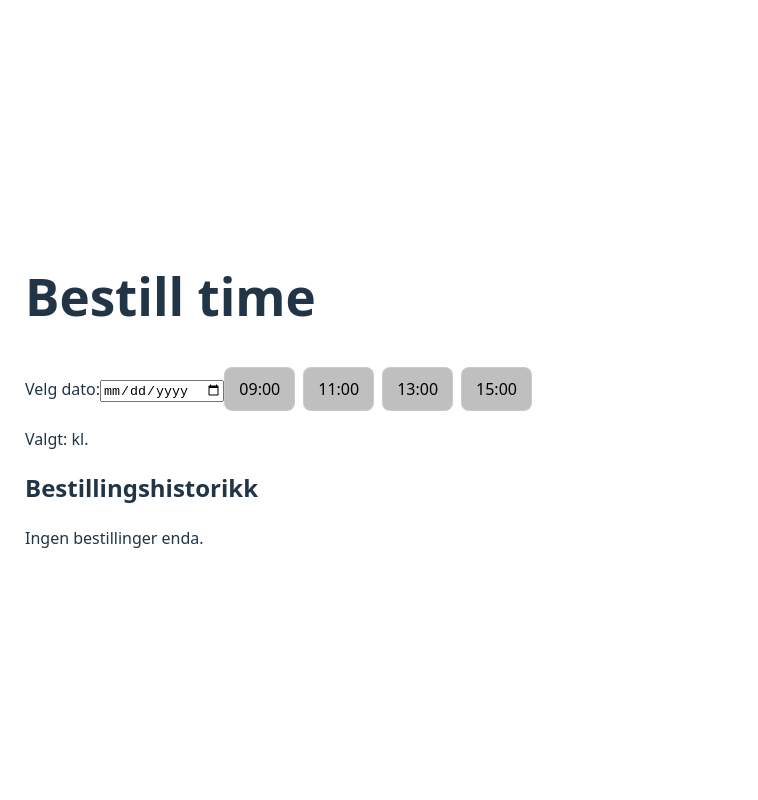
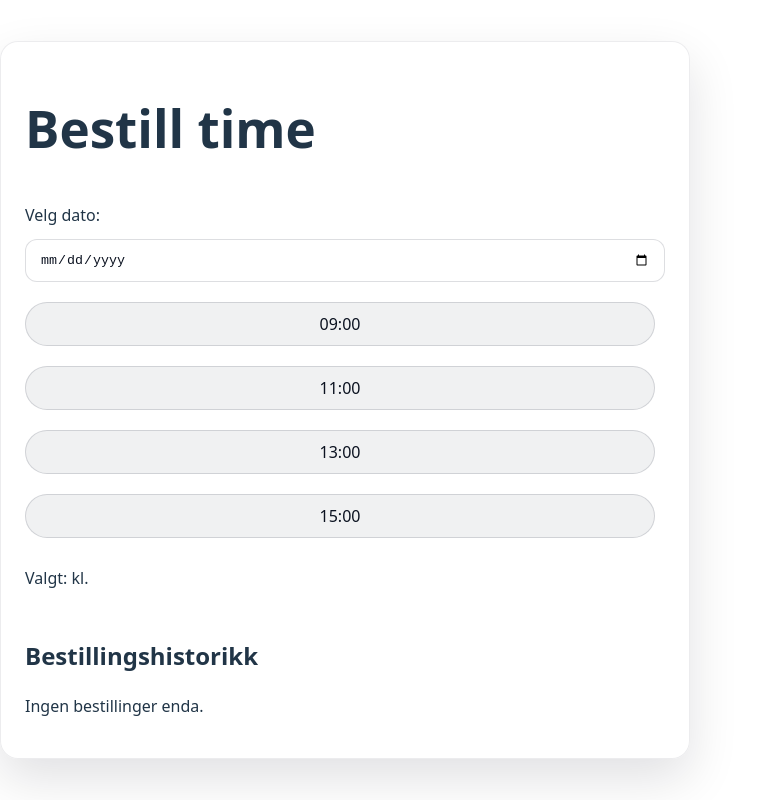
Before and after one commit to showzky/booking-page, a React (Vite) app in the folder booking-page/: page / in a window 1280 px wide. Shown: the whole page, without its empty margins (0-758 px from the left). Built offline with nearby package versions, Linux system fonts and the light colour scheme.

Commit message:
Moved history list to BookingHistory component

```diff
--- a/booking-page/src/App.module.css
+++ b/booking-page/src/App.module.css
@@ -1,37 +1,128 @@
-/**/
+/* ADD THIS */
+/* NOTE: We only use these existing selectors:
+   .App, .timeButton, .selected, .confirmation
+   (Inputs + the confirm button are styled via nested selectors.) */
 
+/* ADD THIS */
+.App {
+  width: min(640px, 92vw);
+  margin: 32px auto;
+  padding: 24px;
+  border-radius: 18px;
 
-/*button style*/
-.selected{
-    padding: 10px 20px;
-    border-radius: 5px;
-    cursor: pointer;
-    background-color: #4CAF50;
-    color: white;
-    border: 2px solid #45a049;
-}
+  /* Card look */
+  background: rgba(255, 255, 255, 0.92);
+  border: 1px solid rgba(15, 23, 42, 0.08);
+  box-shadow:
+    0 20px 50px rgba(2, 6, 23, 0.12),
+    0 1px 0 rgba(255, 255, 255, 0.6) inset;
 
-.App {
-    width: min(520px, 92vw);
-    padding: 24px;
-    border-radius: 16px;
-    background: rgba(255, 255, 255, 0.06);
-    border: 1px solid rgba(255, 255, 255, 0.1);
-}
-
-.timeButton {
-  margin: 8px 8px 0 0;
-  padding: 10px 14px;
-  border-radius: 8px;
-  border: 1px solid rgba(255, 255, 255, 0.18);
-  background: rgba(0, 0, 0, 0.25);
+  /* Mobile-friendly spacing */
+  display: grid;
+  gap: 12px;
 }
 
 /* ADD THIS */
+/* Clean inputs (date + text) */
+.App input[type='date'],
+.App input[type='text'] {
+  width: 100%;
+  box-sizing: border-box;
+  padding: 12px 14px;
+  border-radius: 12px;
+  border: 1px solid rgba(15, 23, 42, 0.14);
+  background: rgba(255, 255, 255, 0.98);
+  color: #0b1220;
+  outline: none;
+}
+
+/* ADD THIS */
+.App input[type='date']:focus,
+.App input[type='text']:focus {
+  border-color: rgba(76, 175, 80, 0.55);
+  box-shadow: 0 0 0 4px rgba(76, 175, 80, 0.18);
+}
+
+/* ADD THIS */
+/* Pill / chip button (default time button) */
+.timeButton {
+  margin: 8px 10px 0 0;
+  padding: 10px 14px;
+  border-radius: 999px;
+
+  border: 1px solid rgba(15, 23, 42, 0.14);
+  background: rgba(15, 23, 42, 0.06);
+  color: #0b1220;
+
+  cursor: pointer;
+  transition: transform 120ms ease, background-color 120ms ease, border-color 120ms ease;
+}
+
+/* ADD THIS */
+.timeButton:hover {
+  background: rgba(15, 23, 42, 0.09);
+  border-color: rgba(15, 23, 42, 0.22);
+  transform: translateY(-1px);
+}
+
+/* ADD THIS */
+.timeButton:active {
+  transform: translateY(0px);
+}
+
+/* ADD THIS */
+/* Active time button (must be green) */
+.selected {
+  margin: 8px 10px 0 0;
+  padding: 10px 14px;
+  border-radius: 999px;
+
+  cursor: pointer;
+  background-color: #4CAF50;
+  color: white;
+  border: 1px solid rgba(0, 0, 0, 0.08);
+  box-shadow: 0 12px 26px rgba(76, 175, 80, 0.28);
+}
+
+/* ADD THIS */
+.selected:hover {
+  background-color: #43a047;
+}
+
+/* ADD THIS */
+/* Confirmation area (inputs + big CTA button inside) */
 .confirmation {
-  margin-top: 16px;
+  margin-top: 8px;
   padding: 16px;
+  border-radius: 16px;
+  background: rgba(15, 23, 42, 0.04);
+  border: 1px solid rgba(15, 23, 42, 0.08);
+}
+
+/* ADD THIS */
+/* Make the confirm button large and obvious (CTA)
+   (This targets only buttons inside the confirmation box.) */
+.confirmation button {
+  width: 100%;
+  margin-top: 12px;
+  padding: 12px 16px;
   border-radius: 12px;
-  background: rgba(0, 0, 0, 0.25);
-  border: 1px solid rgba(255, 255, 255, 0.12);
+  border: 1px solid rgba(0, 0, 0, 0.06);
+  background: #111827;
+  color: white;
+  font-weight: 700;
+  cursor: pointer;
+  transition: transform 120ms ease, opacity 120ms ease;
 }
+
+/* ADD THIS */
+.confirmation button:hover {
+  transform: translateY(-1px);
+}
+
+/* ADD THIS */
+.confirmation button:disabled {
+  opacity: 0.55;
+  cursor: not-allowed;
+  transform: none;
+}
--- a/booking-page/src/App.tsx
+++ b/booking-page/src/App.tsx
@@ -1,6 +1,7 @@
 import { useState } from 'react';
 import styles from './App.module.css';
 import type { BookingOrder } from './types';
+import { BookingHistory } from './BookingHistory';
 
 function App() {
   const [dato, setDato] = useState('');
@@ -83,20 +84,7 @@ function sendOrder() {
   </div>
 ) : null}
 
-<h2>Bestillingshistorikk</h2>
-{orders.length === 0 ? (
-  <p>Ingen bestillinger enda.</p>
-) : (
-  <ul>
-
-    {orders.map((order, index) => (
-      <li key={index}>
-        {order.date} kl. {order.time} — {order.customerName}
-        <button  onClick={() => deleteOrder(index)}>delete</button>
-      </li>
-    ))}
-  </ul>
-)}
+<BookingHistory orders={orders} onDelete={deleteOrder} />
 
     </div>
   );
--- /dev/null
+++ b/booking-page/src/BookingHistory.tsx
@@ -0,0 +1,29 @@
+import styles from './App.module.css';
+import type { BookingOrder } from './types';
+
+// Her definerer vi hva denne komponenten TRENGER for å virke (Props)
+interface Props {
+  orders: BookingOrder[];
+  onDelete: (index: number) => void;
+}
+
+export function BookingHistory({ orders, onDelete }: Props) {
+  return (
+    <div>
+<h2>Bestillingshistorikk</h2>
+{orders.length === 0 ? (
+  <p>Ingen bestillinger enda.</p>
+) : (
+  <ul>
+
+    {orders.map((order, index) => (
+      <li key={index}>
+        {order.date} kl. {order.time} — {order.customerName}
+        <button  onClick={() => onDelete(index)}>delete</button>
+      </li>
+    ))}
+  </ul>
+)}
+    </div>
+  );
+}
```
